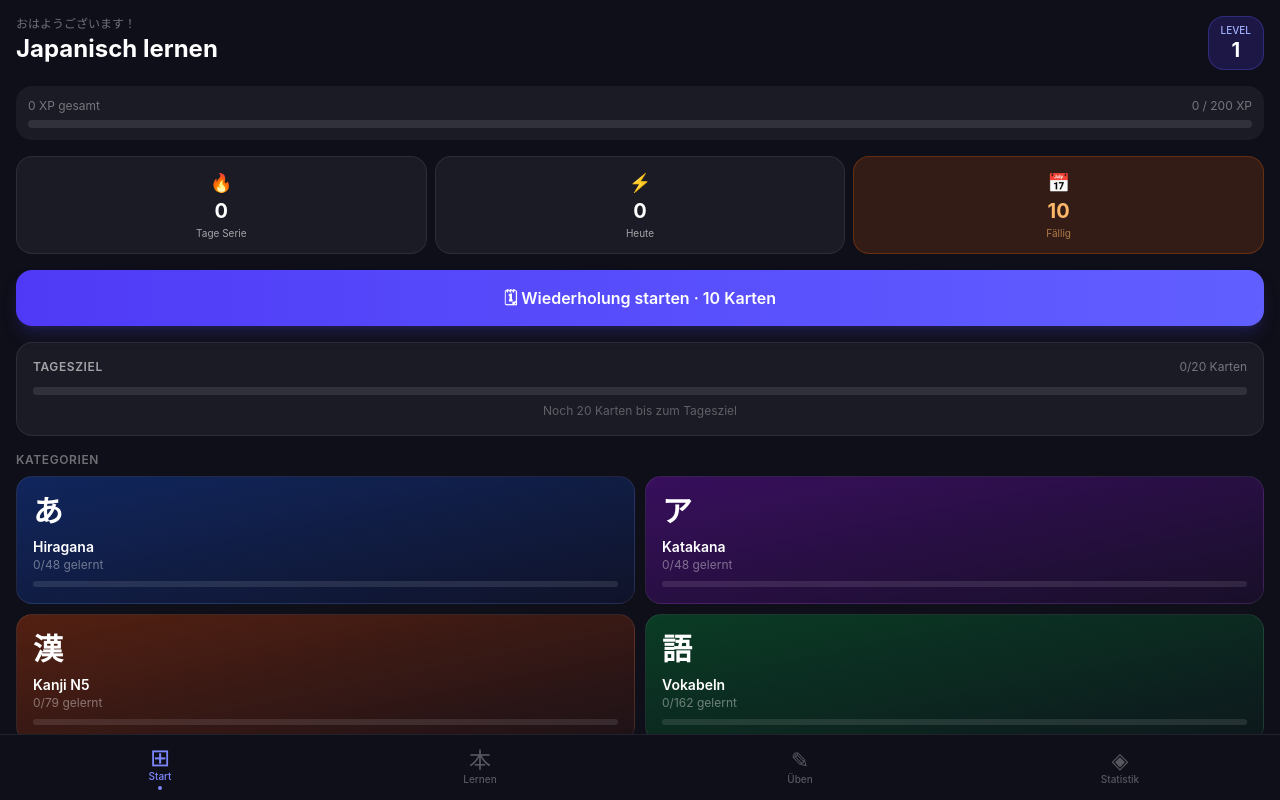
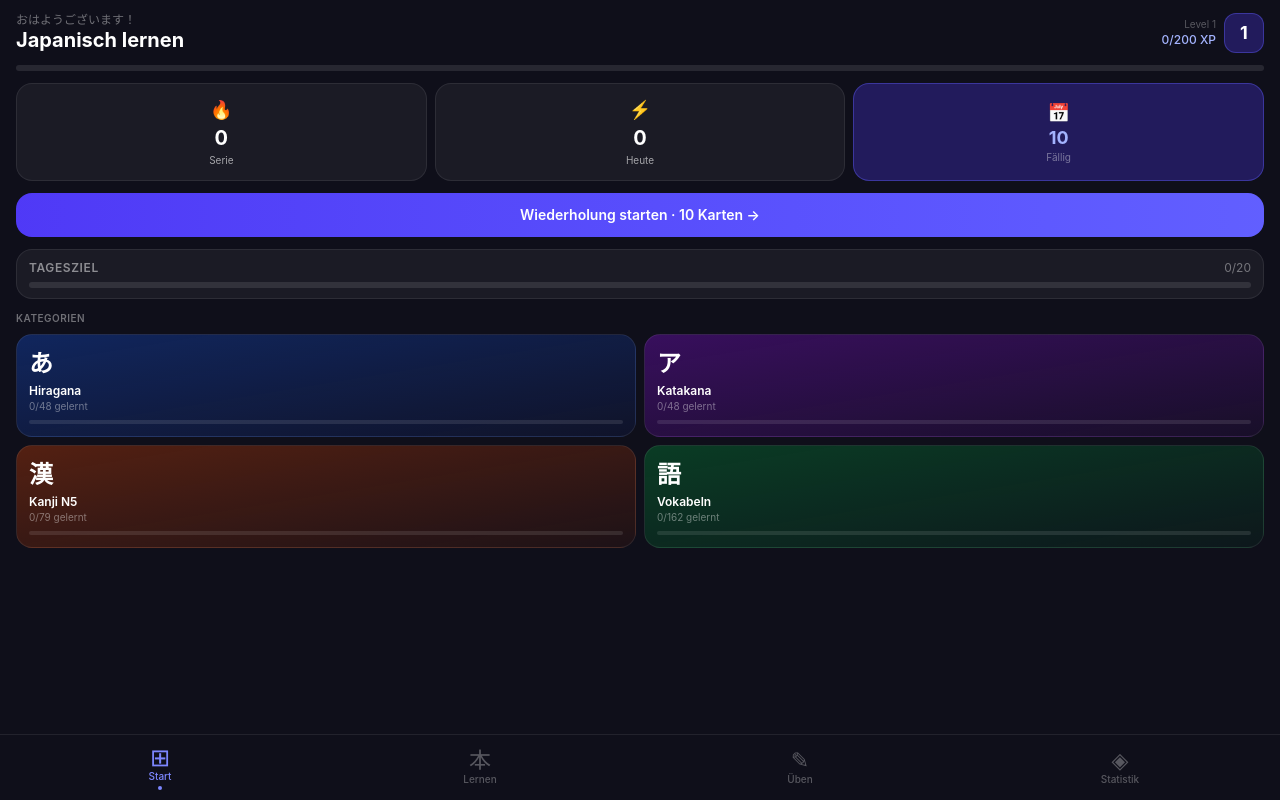
Before and after one commit to Dobolino/Japan-App, a React (Vite) app: page / in a window 1280 px wide. Built offline with nearby package versions, Linux system fonts and the light colour scheme.

Commit message:
Compact homepage layout so all 4 category cards fit on screen without scrolling

```diff
--- a/src/pages/HomePage.tsx
+++ b/src/pages/HomePage.tsx
@@ -39,77 +39,76 @@ export default function HomePage() {
   const greeting = hour < 12 ? 'おはようございます！' : hour < 18 ? 'こんにちは！' : 'こんばんは！'
 
   return (
-    <div className="scroll-area h-full px-4 pt-4 pb-3 space-y-4">
-      {/* Header */}
-      <div className="flex items-start justify-between">
+    <div className="scroll-area h-full px-4 pt-3 pb-3 space-y-3">
+      {/* Header + Level */}
+      <div className="flex items-center justify-between">
         <div>
-          <p className="text-white/40 text-xs mb-0.5 jp">{greeting}</p>
-          <h1 className="text-2xl font-bold text-white leading-tight">Japanisch lernen</h1>
+          <p className="text-white/40 text-xs jp">{greeting}</p>
+          <h1 className="text-xl font-bold text-white leading-tight">Japanisch lernen</h1>
         </div>
-        {/* Level badge */}
-        <div className="flex flex-col items-center bg-indigo-600/20 border border-indigo-500/30 rounded-2xl px-3 py-1.5">
-          <span className="text-indigo-300 text-[10px] font-medium">LEVEL</span>
-          <span className="text-white font-bold text-xl leading-tight">{level}</span>
+        <div className="flex items-center gap-2">
+          <div className="text-right">
+            <div className="text-[10px] text-white/30">Level {level}</div>
+            <div className="text-xs text-indigo-300 font-medium">{xpNow}/{XP_PER_LEVEL} XP</div>
+          </div>
+          <div className="w-10 h-10 rounded-xl bg-indigo-600/30 border border-indigo-500/40 flex items-center justify-center">
+            <span className="text-white font-bold text-lg">{level}</span>
+          </div>
         </div>
       </div>
 
       {/* XP bar */}
-      <div className="rounded-2xl bg-white/5 p-3">
-        <div className="flex justify-between text-xs text-white/40 mb-1.5">
-          <span>{progress.xp ?? 0} XP gesamt</span>
-          <span>{xpNow} / {XP_PER_LEVEL} XP</span>
-        </div>
-        <div className="h-2 rounded-full bg-white/10 overflow-hidden">
+      <div className="h-1.5 rounded-full bg-white/10 overflow-hidden">
         <div className="h-full rounded-full bg-gradient-to-r from-indigo-500 to-purple-500 transition-all duration-700"
           style={{ width: `${xpPct}%` }} />
       </div>
+
+      {/* Stats row + CTA */}
+      <div className="grid grid-cols-3 gap-2">
+        <StatCard icon="🔥" value={String(progress.currentStreak ?? 0)} label="Serie" accent={(progress.currentStreak ?? 0) > 0} />
+        <StatCard icon="⚡" value={String(todayCorrect)} label="Heute" />
+        <button onClick={() => navigate('/practice')}
+          className={`rounded-2xl p-2.5 text-center active:scale-95 transition-all ${due > 0 ? 'bg-indigo-600/30 border border-indigo-500/40' : 'bg-white/5'}`}>
+          <div className="text-lg">📅</div>
+          <div className={`text-lg font-bold leading-tight ${due > 0 ? 'text-indigo-300' : 'text-white'}`}>{due}</div>
+          <div className="text-[10px] text-white/40">Fällig</div>
+        </button>
       </div>
 
-      {/* Stats row */}
-      <div className="grid grid-cols-3 gap-2">
-        <StatCard icon="🔥" value={String(progress.currentStreak ?? 0)} label="Tage Serie" accent={( progress.currentStreak ?? 0) > 0} />
-        <StatCard icon="⚡" value={String(todayCorrect)} label="Heute" />
-        <StatCard icon="📅" value={String(due)} label="Fällig" accent={due > 0} accentColor="orange" />
-      </div>
-
-      {/* Due cards CTA */}
+      {/* Due CTA — only when there are reviews */}
       {due > 0 && (
         <button onClick={() => navigate('/practice')}
-          className="w-full py-4 rounded-2xl bg-gradient-to-r from-indigo-600 to-indigo-500 text-white font-semibold text-base active:scale-[0.97] transition-transform shadow-lg shadow-indigo-900/40">
-          🗓 Wiederholung starten · {due} Karten
+          className="w-full py-3 rounded-2xl bg-gradient-to-r from-indigo-600 to-indigo-500 text-white font-semibold text-sm active:scale-[0.97] transition-transform">
+          Wiederholung starten · {due} Karten →
         </button>
       )}
 
-      {/* Daily progress */}
-      <div className="rounded-2xl bg-white/5 border border-white/8 p-4">
-        <div className="flex items-center justify-between mb-3">
-          <span className="text-white/60 text-xs font-semibold uppercase tracking-wider">Tagesziel</span>
-          <span className="text-xs text-white/40">{dailyDone}/{dailyGoal} Karten</span>
+      {/* Daily progress — compact */}
+      <div className="rounded-2xl bg-white/5 border border-white/8 px-3 py-2.5">
+        <div className="flex items-center justify-between mb-1.5">
+          <span className="text-white/50 text-xs font-semibold uppercase tracking-wider">Tagesziel</span>
+          <span className="text-xs text-white/40">{dailyDone}/{dailyGoal}</span>
         </div>
-        <div className="h-2 rounded-full bg-white/10 overflow-hidden mb-2">
+        <div className="h-1.5 rounded-full bg-white/10 overflow-hidden">
           <div className="h-full rounded-full bg-gradient-to-r from-green-500 to-emerald-400 transition-all duration-500"
             style={{ width: `${(dailyDone / dailyGoal) * 100}%` }} />
         </div>
-        {dailyDone >= dailyGoal
-          ? <p className="text-green-400 text-xs text-center">🎉 Tagesziel erreicht!</p>
-          : <p className="text-white/30 text-xs text-center">Noch {dailyGoal - dailyDone} Karten bis zum Tagesziel</p>
-        }
       </div>
 
-      {/* Categories */}
+      {/* Categories — compact grid */}
       <div>
-        <h2 className="text-white/40 text-xs font-semibold uppercase tracking-wider mb-2">Kategorien</h2>
-        <div className="grid grid-cols-2 gap-2.5">
+        <h2 className="text-white/40 text-[10px] font-semibold uppercase tracking-wider mb-2">Kategorien</h2>
+        <div className="grid grid-cols-2 gap-2">
           {CAT_CONFIG.map(({ key, kana, label, color }) => {
             const s = catStats(key)
             const pct = s.total > 0 ? (s.mastered / s.total) * 100 : 0
             return (
               <button key={key} onClick={() => goLearn(key)}
-                className={`rounded-2xl p-4 text-left bg-gradient-to-br ${color} border border-white/8 active:scale-[0.97] transition-all`}>
-                <div className="text-3xl jp font-bold mb-2 text-white">{kana}</div>
-                <div className="text-sm font-semibold text-white">{label}</div>
-                <div className="text-xs text-white/40 mb-2">{s.mastered}/{s.total} gelernt</div>
-                <div className="h-1.5 rounded-full bg-white/10 overflow-hidden">
+                className={`rounded-2xl p-3 text-left bg-gradient-to-br ${color} border border-white/8 active:scale-[0.97] transition-all`}>
+                <div className="text-2xl jp font-bold mb-1 text-white">{kana}</div>
+                <div className="text-xs font-semibold text-white">{label}</div>
+                <div className="text-[10px] text-white/40 mb-1.5">{s.mastered}/{s.total} gelernt</div>
+                <div className="h-1 rounded-full bg-white/10 overflow-hidden">
                   <div className="h-full rounded-full bg-white/50 transition-all duration-500"
                     style={{ width: `${pct}%` }} />
                 </div>
@@ -119,10 +118,10 @@ export default function HomePage() {
         </div>
       </div>
 
-      {/* Motivation */}
+      {/* Motivation — only show with streak */}
       {(progress.currentStreak ?? 0) >= 3 && (
-        <div className="rounded-2xl bg-orange-500/10 border border-orange-500/20 p-3 text-center">
-          <span className="text-orange-300 text-sm">🔥 {progress.currentStreak} Tage am Stück – weiter so!</span>
+        <div className="rounded-xl bg-orange-500/10 border border-orange-500/20 px-3 py-2 text-center">
+          <span className="text-orange-300 text-xs">🔥 {progress.currentStreak} Tage am Stück!</span>
         </div>
       )}
     </div>
```
Lines whose indentation alone changed are shown as unchanged.
